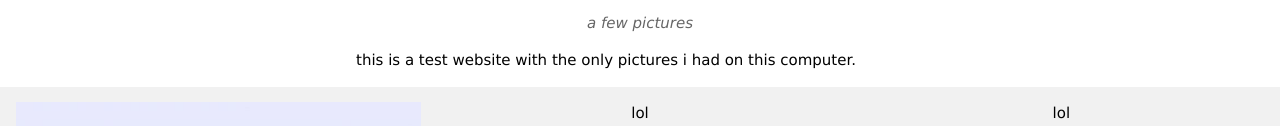
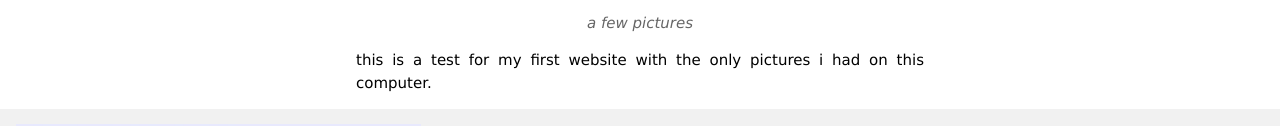
Before and after one commit to s-lying/test, a plain HTML site: page index.html in a window 1280 px wide. Shown: the part 1287-1413 px from the top of the page. Drawn offline with nearby package versions, Linux system fonts and the light colour scheme.

Commit message:
Update index.html

```diff
--- a/index.html
+++ b/index.html
@@ -27,7 +27,7 @@
   <section class="w3-container w3-center w3-content" style="max-width:600px">
     <h2 class="w3-wide">Leane Ying</h2>
     <p class="w3-opacity"><i>a few pictures</i></p>
-    <p class="w3-justify">this is a test website with the only pictures i had on this computer.</p>
+    <p class="w3-justify">this is a test for my first website with the only pictures i had on this computer.</p>
   </section>
 
   <!-- Band Members -->
```
